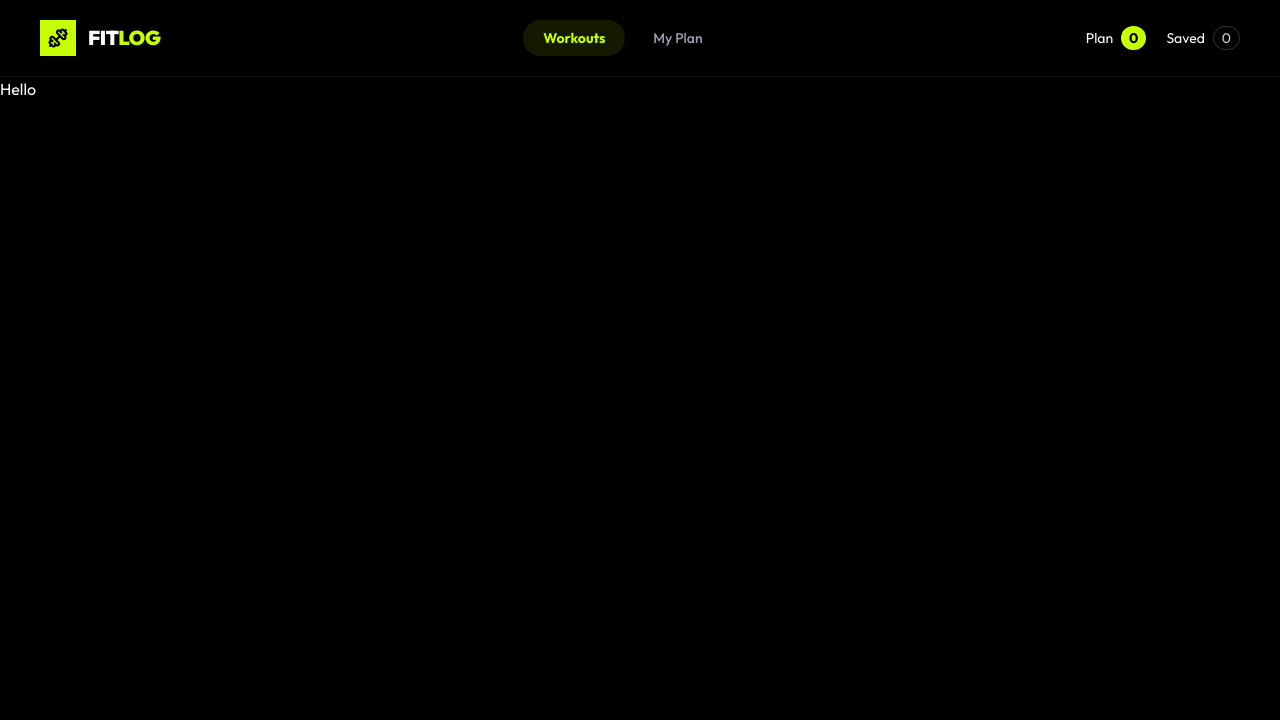
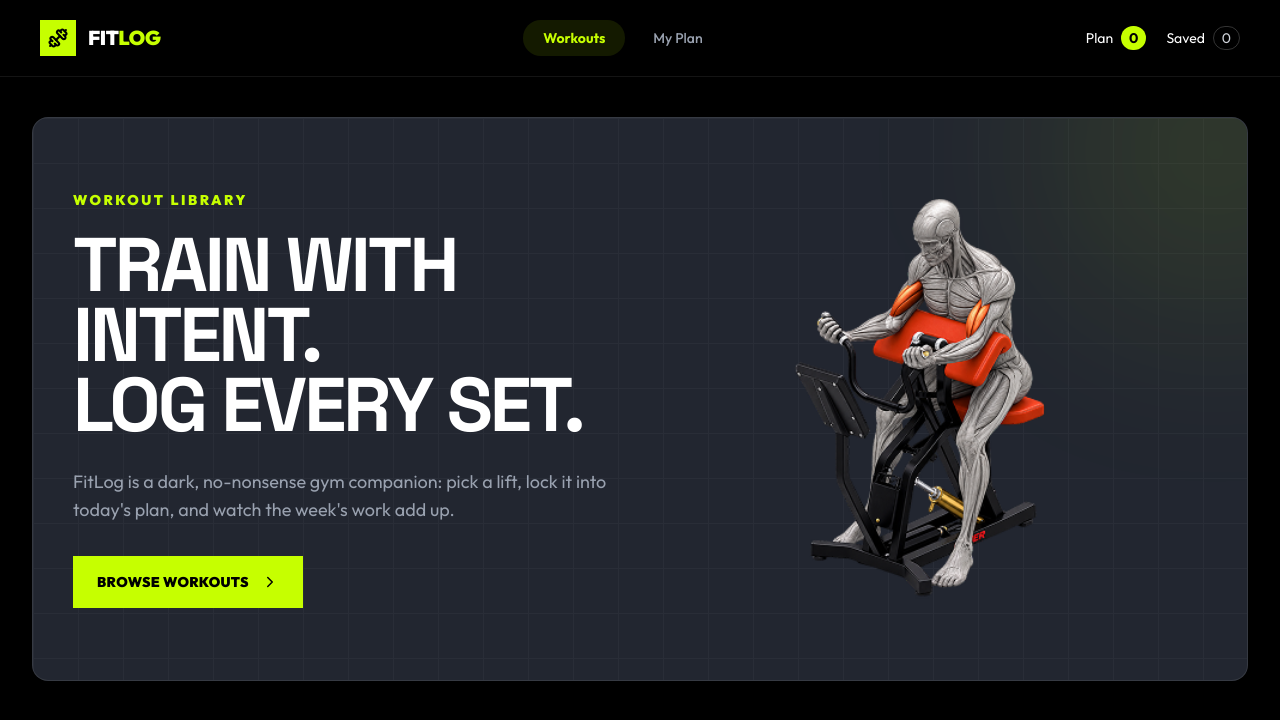
Before and after one commit to emranhossain-ador/workout-library, a Next.js app: page / in a window 1280 px wide. Shown: the top 720 px of the page. Built offline with nearby package versions, Linux system fonts and the light colour scheme.

Commit message:
Hero Section added

```diff
--- a/app/components/Navbar.tsx
+++ b/app/components/Navbar.tsx
@@ -10,10 +10,10 @@ const Navbar = ()=> {
     return (
 
         <header className="border-b border-white/8">
-        <div className="mx-auto flex h-19 max-w-350 items-center justify-between px-5 sm:px-8 lg:px-10">
+            <div className="mx-auto flex h-19 container items-center justify-between px-5 sm:px-8 lg:px-10">
 
                 {/* Logo */}
-            <a href="#" className="flex items-center gap-3">
+                <Link href="#" className="flex items-center gap-3">
                     <div className="flex h-9 w-9 items-center justify-center bg-primary text-black">
                         <Dumbbell size={20} strokeWidth={2.5} />
                     </div>
@@ -21,23 +21,23 @@ const Navbar = ()=> {
                     <span className="text-xl font-black tracking-tight">
                         FIT<span className="text-primary">LOG</span>
                     </span>
-            </a>
+                </Link>
 
                 {/* Desktop Navigation */}
                 <nav className="hidden items-center gap-2 md:flex">
-            <a
+                <Link
                     href="#workouts"
                     className="rounded-full bg-primary/10 px-5 py-2 text-sm font-bold text-primary"
                 >
                     Workouts
-            </a>
+                </Link>
 
-            <a
+                <Link
                     href="#plan"
                     className="rounded-full px-5 py-2 text-sm font-medium text-gray-400 transition hover:text-white"
                 >
                     My Plan
-            </a>
+                </Link>
                 </nav>
 
                 {/* Right */}
--- /dev/null
+++ b/app/components/home/HeroSection.tsx
@@ -0,0 +1,64 @@
+import { ChevronRight } from "lucide-react";
+import Image from "next/image";
+import Banner from "@/app/assets/images/banner.png"
+
+
+const HeroSection = ()=> {
+
+    return (
+        <section className="container mx-auto px-4 py-8 sm:px-6 sm:py-12 lg:px-8 lg:py-10">
+            <div className="mx-auto max-w-350">
+                <div className="relative overflow-hidden rounded-2xl border border-white/9 bg-card">
+                    {/* Decorative Grid */}
+                    <div className="pointer-events-none absolute inset-0 opacity-[0.035]">
+                        <div
+                        className="h-full w-full"
+                        style={{
+                            backgroundImage:
+                            "linear-gradient(#eee 1px, transparent 1px), linear-gradient(90deg, #eee 1px, transparent 1px)",
+                            backgroundSize: "45px 45px",
+                        }}
+                        />
+                    </div>
+                    {/* Lime Glow */}
+                    <div className="pointer-events-none absolute -right-32 -top-32 h-80 w-80 rounded-full bg-primary/10 blur-[100px]" />
+
+                    <div className="relative grid grid-cols-1 lg:grid-cols-2 px-4 py-10 sm:px-5 sm:py-16 lg:px-10 lg:py-18">
+                        <div>
+                            <p className="mb-5 text-xs font-black tracking-[0.18em] text-primary sm:text-sm">
+                                WORKOUT LIBRARY
+                            </p>
+
+                            <h1 className="text-4xl font-black uppercase font-header leading-[0.92] tracking-[-0.04em] sm:text-6xl md:text-7xl lg:text-[76px]">
+                                Train with intent.
+                                <br />
+                                Log every set.
+                            </h1>
+
+                            <p className="mt-7 text-base leading-7 text-gray-400 sm:text-lg">
+                                FitLog is a dark, no-nonsense gym companion: pick a lift,
+                                lock it into today's plan, and watch the week's work add
+                                up.
+                            </p>
+
+                            <a
+                                href="#workouts"
+                                className="mt-8 inline-flex items-center gap-3 bg-primary px-6 py-4 text-sm font-black uppercase tracking-wide text-black transition hover:bg-[#d4ff3d]"
+                            >
+                                Browse Workouts
+                                <ChevronRight size={18} />
+                            </a>
+                        </div>
+
+                        {/* Banner */}
+                        <div className="w-full h-full flex items-center justify-center">
+                            <Image src={Banner} width={500} height={500} className="w-full h-100 object-contain" alt={"banner"}/>
+                        </div>
+                    </div>
+                </div>
+            </div>
+        </section>
+    );
+}
+
+export default HeroSection;
--- a/app/globals.css
+++ b/app/globals.css
@@ -18,4 +18,11 @@
     color: var(--color-foreground);
     font-family: var(--font-outfit);
   }
+
+  @media (min-width: 80rem) {
+    .container {
+        max-width: 80rem !important;
+    }
 }
+
+}
--- a/app/page.tsx
+++ b/app/page.tsx
@@ -1,11 +1,15 @@
+import HeroSection from "./components/home/HeroSection";
 
 
 export default function Home() {
 
   return (
 
-    <main className="">
-      <h4>Hello</h4>
+    <main>
+
+      {/* Hero Section */}
+      <HeroSection/>
+
     </main>
 
   );
```
Also changed, not shown: app/assets/images/banner.png (added), app/assets/images/logo.png (added). Lines whose indentation alone changed are shown as unchanged.
